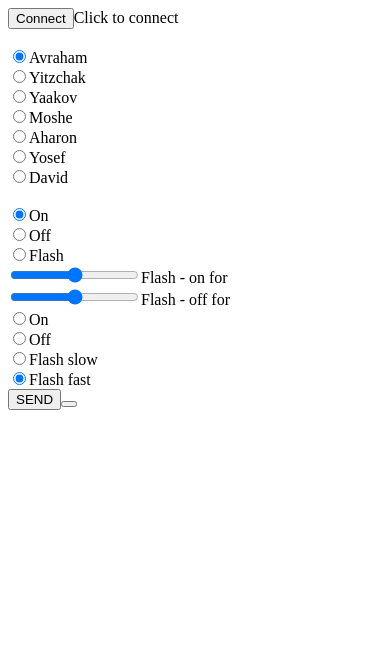
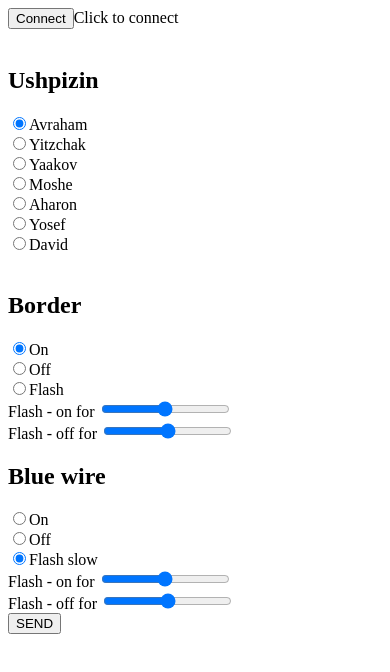
Before and after one commit to jonnygraham/ushpizin_bt, a plain HTML site: page www/index.html in a window 390 px wide. Drawn offline with Linux system fonts and the light colour scheme; some packages are replaced by stand-ins of ours.

Commit message:
modified string to send

```diff
--- a/www/index.html
+++ b/www/index.html
@@ -13,36 +13,40 @@
 	<br/>
 	<br/>
 	<form id="controls">
-			<input type="radio" name="person" value="1" checked>Avraham
+		<h2>Ushpizin</h2>
+			<input type="radio" name="ushpiz" value="1" checked>Avraham
 			<br/>
-			<input type="radio" name="person" value="2">Yitzchak<br/>
-			<input type="radio" name="person" value="3">Yaakov<br/>
-			<input type="radio" name="person" value="4">Moshe<br/>
-			<input type="radio" name="person" value="5">Aharon<br/>
-			<input type="radio" name="person" value="6">Yosef<br/>
-			<input type="radio" name="person" value="7">David<br/>
+			<input type="radio" name="ushpiz" value="2">Yitzchak<br/>
+			<input type="radio" name="ushpiz" value="3">Yaakov<br/>
+			<input type="radio" name="ushpiz" value="4">Moshe<br/>
+			<input type="radio" name="ushpiz" value="5">Aharon<br/>
+			<input type="radio" name="ushpiz" value="6">Yosef<br/>
+			<input type="radio" name="ushpiz" value="7">David<br/>
 
 		<br/>
+		<h2>Border</h2>
 		<input type="radio" name="borderType" value="1" checked>On
 		<br/>
 		<input type="radio" name="borderType" value="0">Off
 		<br/>
 		<input type="radio" name="borderType" value="2">Flash
 		<br/>
-
-		<input type="range" name="borderOnTime" min="0" max="99"/>Flash - on for
+		Flash - on for <input type="range" name="borderOnTime" min="500" max="10000"/>
 		<br/>
-		<input type="range" name="borderOffTime" min="0" max="99"/>Flash - off for
+		Flash - off for <input type="range" name="borderOffTime" min="500" max="10000"/>
 		<br/>
+		<h2>Blue wire</h2>
 		<input type="radio" name="elType" value="1" checked>On
 		<br/>
 		<input type="radio" name="elType" value="0" checked>Off
 		<br/>
 		<input type="radio" name="elType" value="2" checked>Flash slow
 		<br/>
-		<input type="radio" name="elType" value="3" checked>Flash fast
+		Flash - on for <input type="range" name="elOnTime" min="500" max="10000"/>
+		<br/>
+		Flash - off for <input type="range" name="elOffTime" min="500" max="10000"/>
 		<br/>
 		</form>
-		<button onclick="send()">SEND<button>
+		<button onclick="send()">SEND</button>
 	</body>
 </html>
--- a/www/ushpizin.js
+++ b/www/ushpizin.js
@@ -31,19 +31,15 @@ function send() {
 function getData() {
 	var controls = $("#controls");
 
-	var person = controls.person.value;
+	var ushpiz = controls.ushpiz.value;
 	var borderType = controls.borderType.value;
 	var borderOnTime = controls.borderOnTime.value;
 	var borderOffTime = controls.borderOffTime.value;
 	var elType = controls.elType.value;
+	var elOnTime = controls.elOnTime.value;
+	var elOffTime = controls.elOffTime.value;
 
-	var data = "p"+person+"b"+borderType+"s"+pad(borderOnTime,2)+"h"+pad(borderOffTime,2)+"e"+elType;
+	var data = "u"+ushpiz+"s"+borderOnTime+"h"+borderOffTime+"b"+borderType+"e"+elType+"S"+elOnTime+"H"+elOffTime+"X";;
 	alert(data);
 	return data;
 }
-
-function pad(n, width, z) {
-  z = z || '0';
-  n = n + '';
-  return n.length >= width ? n : new Array(width - n.length + 1).join(z) + n;
-}
```
